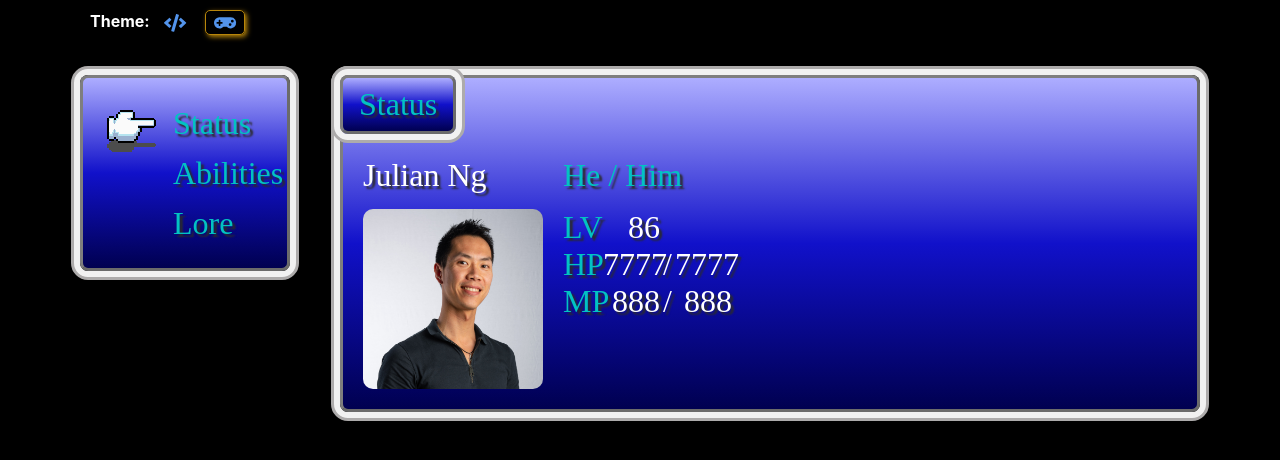
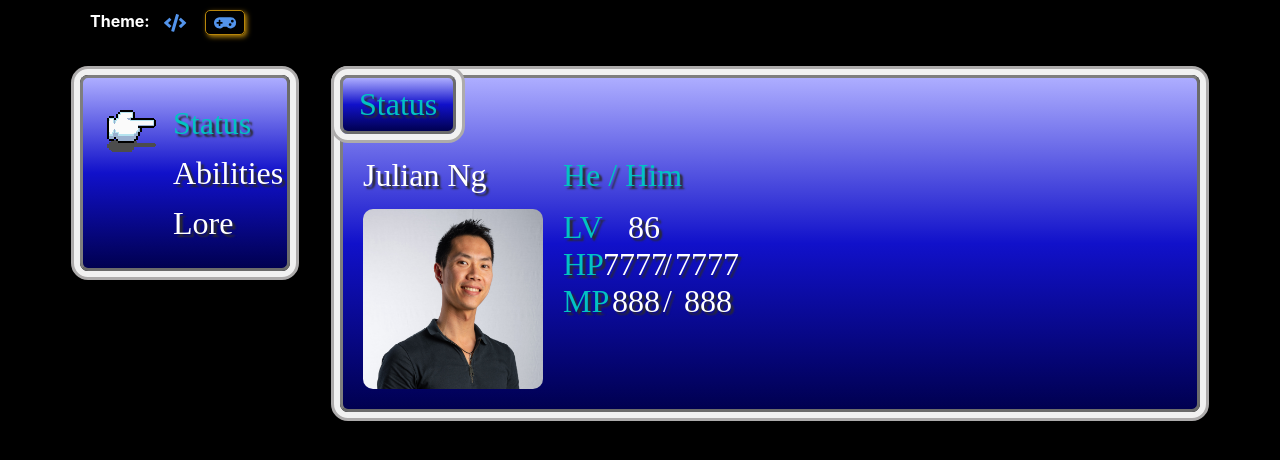
Before and after one commit to julesnuggy/cv, a React (Create React App) app: page /cv/ff-theme in a window 1280 px wide. Shown: the top 460 px of the page. Built offline with nearby package versions, Linux system fonts and the light colour scheme; a web font is replaced by a local one.

Commit message:
Dynamic styling to indicate selected menu item

```diff
--- a/src/components/ff-theme/Menu.tsx
+++ b/src/components/ff-theme/Menu.tsx
@@ -7,28 +7,34 @@ import '../../styles/ff-theme/menu.scss'
 import { MENU_ITEMS } from '../constants';
 
 type MenuProps = {
-  onItemSelect: (menuItem: MENU_ITEMS) => void
+  onItemSelect: (menuItem: MENU_ITEMS) => void;
+  activeContent: MENU_ITEMS;
 }
 
 type MenuItemProps = {
   item: MENU_ITEMS;
   isFocused: boolean;
   onFocus: () => void;
+  activeContent: MENU_ITEMS;
   onClick: (menuItem: MENU_ITEMS) => void;
 }
 
-const MenuItem = ({ item, isFocused, onFocus, onClick }: MenuItemProps) => (
+const MenuItem = ({ item, isFocused, onFocus, activeContent, onClick }: MenuItemProps) => {
+  const itemTextClass = activeContent === item ? 'item-text active-item' : 'item-text'
+
+  return (
     <div className='menu-item-container'>
       <div className='pointer-container'>
         {isFocused && (<img src={pointer_animated} alt='-->' />)}
       </div>
       <button onFocus={onFocus} onPointerOver={onFocus} onClick={() => onClick(item)}>
-      <div className='item-text'>{item}</div>
+        <div className={itemTextClass}>{item}</div>
       </button>
     </div>
   );
+}
 
-const Menu = ({ onItemSelect }: MenuProps) => {
+const Menu = ({ onItemSelect, activeContent }: MenuProps) => {
   const [ focusIndex, setFocusIndex ] = useState(0);
   const onFocus = (index: number) => setFocusIndex(index);
   const menuItems = Object.values(MENU_ITEMS);
@@ -41,6 +47,7 @@ const Menu = ({ onItemSelect }: MenuProps) => {
             item={item}
             isFocused={focusIndex === idx}
             onFocus={() => onFocus(idx)}
+            activeContent={activeContent}
             onClick={onItemSelect}
           />
         ))}
--- a/src/layouts/FFLayout.tsx
+++ b/src/layouts/FFLayout.tsx
@@ -28,7 +28,10 @@ const FFLayout = () => {
   return (
     <div className="ff-layout">
       <div className="ff-layout-menu">
-        <Menu onItemSelect={(menuItem: MENU_ITEMS) => setActiveContent(menuItem)} />
+        <Menu
+          onItemSelect={(menuItem: MENU_ITEMS) => setActiveContent(menuItem)}
+          activeContent={activeContent}
+        />
       </div>
       <div className="ff-layout-content">
         <ActiveContent activeContent={activeContent} />
--- a/src/styles/ff-theme/menu.scss
+++ b/src/styles/ff-theme/menu.scss
@@ -28,7 +28,11 @@
     font-family: FinalFontasy, serif;
     font-size: 32px;
     text-shadow: 3px 3px 2px #2b2b2b;
-    color: $ffTeal;
+    color: white;
     text-align: left;
   }
+
+  .active-item {
+    color: $ffTeal;
+  }
 }
```
Lines whose indentation alone changed are shown as unchanged.
